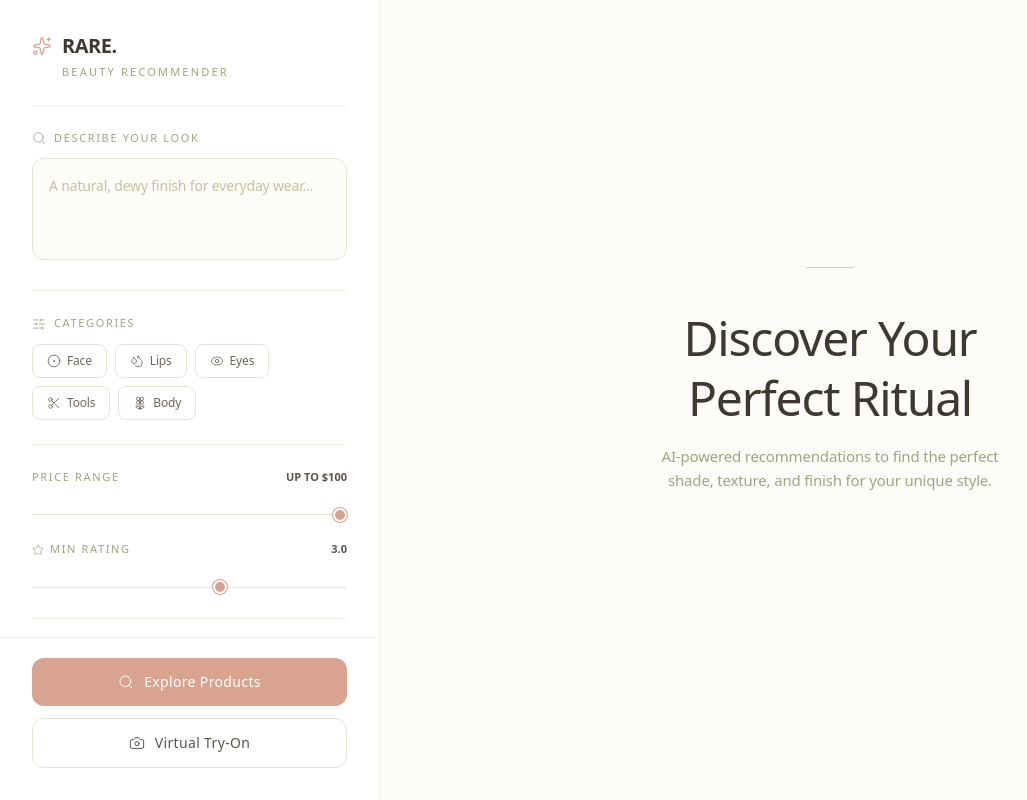
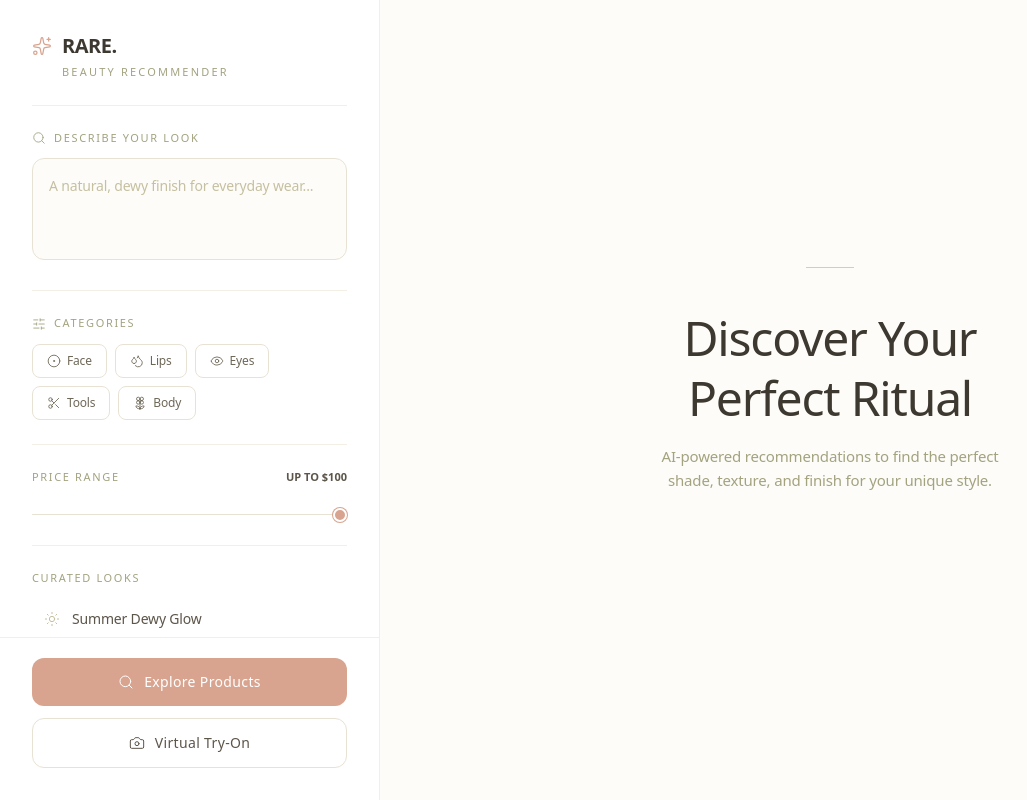
Before and after one commit to Payal2000/Cosmetic-Products-Recommender, a Next.js app in the folder frontend-next/: page / in a window 1280 px wide. Shown: the whole page, without its empty margins (0-1027 px from the left). Built offline with nearby package versions, Linux system fonts and the light colour scheme.

Commit message:
Removed filter rating

```diff
--- a/frontend-next/components/Dashboard.tsx
+++ b/frontend-next/components/Dashboard.tsx
@@ -27,8 +27,7 @@ export default function Dashboard() {
   const handleSearch = async (
     query: string,
     filters: string[],
-    priceRange: [number, number],
-    minRating: number
+    priceRange: [number, number]
   ) => {
     if (!query.trim()) return;
 
@@ -49,8 +48,7 @@ export default function Dashboard() {
       if (data.matches) {
         const filtered = data.matches.filter((p: Product) => {
           const price = p.price || 0;
-          const rating = p.rating || 0;
-          return price >= priceRange[0] && price <= priceRange[1] && rating >= minRating;
+          return price >= priceRange[0] && price <= priceRange[1];
         });
         setProducts(filtered);
       } else {
--- a/frontend-next/components/Sidebar.tsx
+++ b/frontend-next/components/Sidebar.tsx
@@ -19,7 +19,7 @@ import {
 } from 'lucide-react';
 
 interface SidebarProps {
-  onSearch: (query: string, filters: string[], priceRange: [number, number], minRating: number) => void;
+  onSearch: (query: string, filters: string[], priceRange: [number, number]) => void;
   isLoading: boolean;
 }
 
@@ -27,7 +27,6 @@ export default function Sidebar({ onSearch, isLoading }: SidebarProps) {
   const [query, setQuery] = useState('');
   const [selectedCategories, setSelectedCategories] = useState<string[]>([]);
   const [priceRange, setPriceRange] = useState<[number, number]>([0, 100]);
-  const [minRating, setMinRating] = useState(3.0);
 
   const categories = [
     { id: 'face', label: 'Face', icon: CircleDot },
@@ -46,7 +45,7 @@ export default function Sidebar({ onSearch, isLoading }: SidebarProps) {
   };
 
   const handleSearch = () => {
-    onSearch(query, selectedCategories, priceRange, minRating);
+    onSearch(query, selectedCategories, priceRange);
   };
 
   const handlePreload = (text: string) => {
@@ -131,27 +130,6 @@ export default function Sidebar({ onSearch, isLoading }: SidebarProps) {
               className="w-full"
             />
           </div>
-
-          <div>
-            <label className="flex items-center justify-between text-[11px] font-medium text-olive-400 tracking-[0.15em] uppercase mb-3">
-              <span className="flex items-center gap-1.5">
-                <Star className="w-3 h-3" strokeWidth={1.5} />
-                Min Rating
-              </span>
-              <span className="text-warm-700 tracking-normal font-semibold">
-                {minRating.toFixed(1)}
-              </span>
-            </label>
-            <input
-              type="range"
-              min="0"
-              max="5"
-              step="0.1"
-              value={minRating}
-              onChange={(e) => setMinRating(parseFloat(e.target.value))}
-              className="w-full"
-            />
-          </div>
         </div>
 
         {/* Curated Looks */}
```
